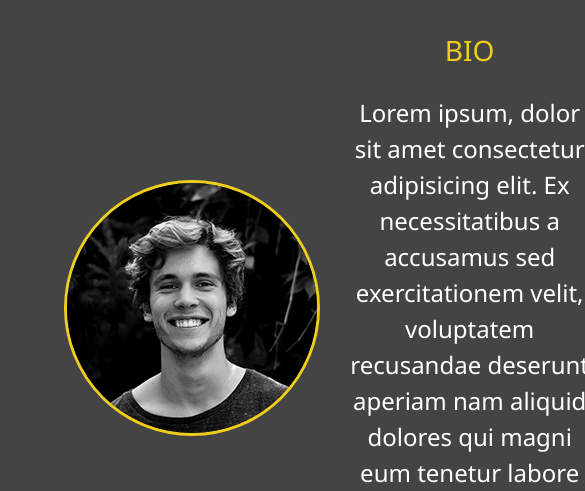
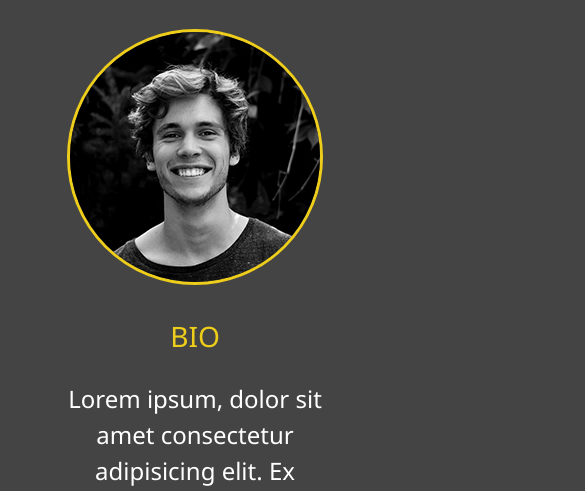
Before and after one commit to RadhiyaJabed/Portfolio-Website, a website: page dist/about.html in a window 390 px wide. Shown: the part 353-844 px from the top of the page, 585 px wide, since content can reach past the window. Drawn offline with Linux system fonts and the light colour scheme.

Commit message:
about page is now responsive

```diff
--- a/scss/_mobile.scss
+++ b/scss/_mobile.scss
@@ -45,6 +45,17 @@
             height:150px;
         }
     }
+
+    .about-info {
+        grid-template-areas:
+        'bioimage'
+        'bio'
+        'job1'
+        'job2'
+        'job3';
+
+        grid-template-columns: 1fr;
+    }
 }
 // Smartphones
 @include mediaSm {
--- a/scss/main.scss
+++ b/scss/main.scss
@@ -93,13 +93,13 @@ main{
     }
 
     .job-1 {
-        grid-area: job1
+        grid-area: job1;
     }
     .job-2 {
-        grid-area: job2
+        grid-area: job2;
     }
     .job-3 {
-        grid-area: job3
+        grid-area: job3;
     }
 
     .job {
```
Also changed, not shown: dist/css/main.css.
